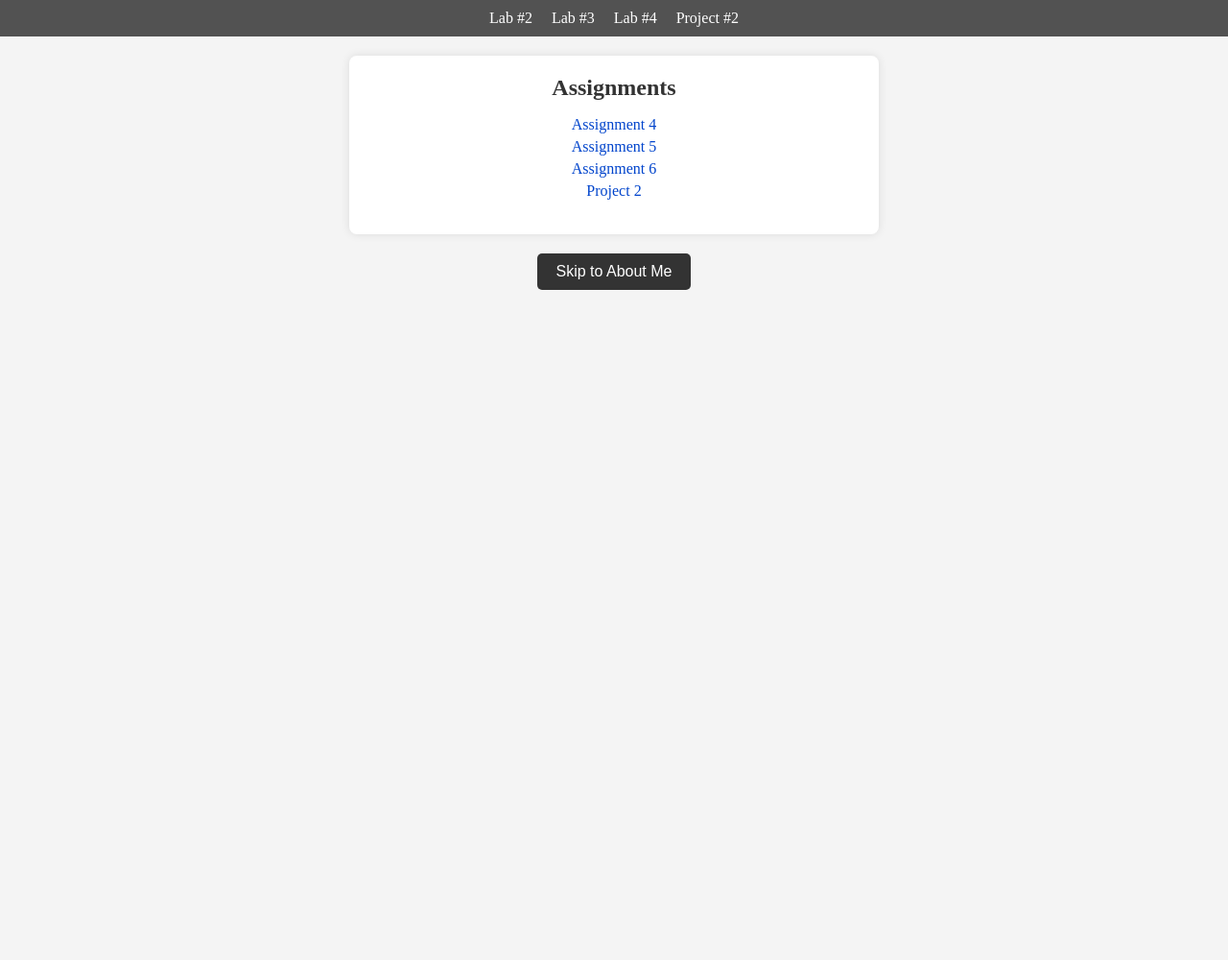
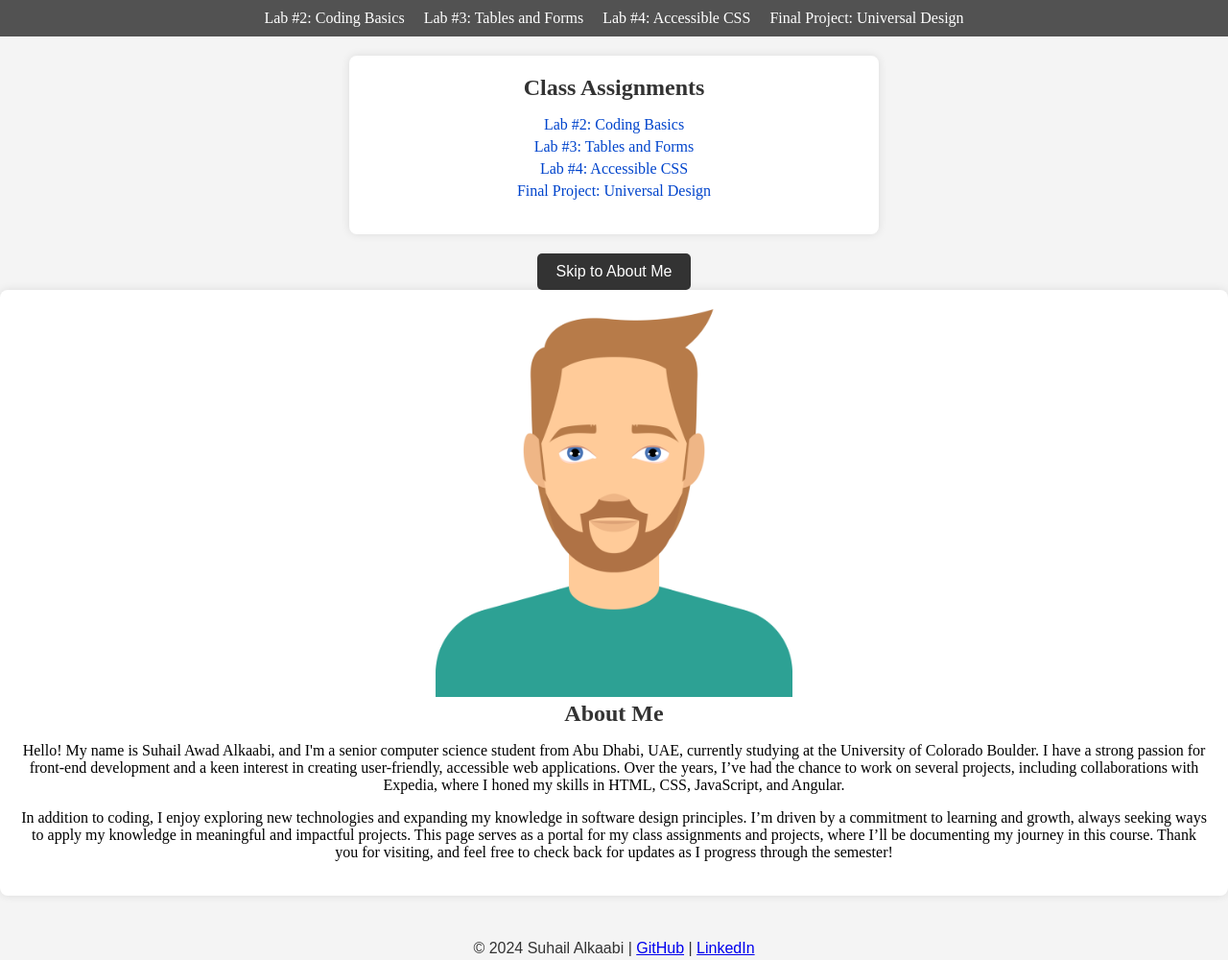
Before and after one commit to ChefSuhail/CSCI3150TheChefSuhail, a plain HTML site: page index.html in a window 1280 px wide. Shown: the top 1000 px of the page at 96% size. Drawn offline with Linux system fonts and the light colour scheme.

Commit message:
Class Portal

```diff
--- a/Project2/styles.css
+++ b/Project2/styles.css
@@ -4,6 +4,7 @@ body {
     margin: 0;
     padding: 0;
     line-height: 1.6;
+    background: #f9f9f9;
 }
 
 header {
@@ -29,6 +30,11 @@ header {
     font-weight: bold;
 }
 
+.nav-links a.active {
+    border-bottom: 2px solid #6a11cb;
+}
+
+/* Hero Section */
 .hero {
     background: linear-gradient(to right, #6a11cb, #2575fc);
     color: #fff;
@@ -36,12 +42,22 @@ header {
     padding: 4rem 1rem;
 }
 
+/* Content Sections */
 .content-section {
     padding: 2rem 1rem;
     text-align: center;
 }
 
-/* Style for the active section when it's targeted */
+.content-section h2 {
+    color: #333;
+    margin-bottom: 1rem;
+}
+
+.content-section p {
+    color: #555;
+}
+
+/* Highlight the targeted section for improved focus */
 .content-section:target {
     background: #f4f4f4;
     border-left: 4px solid #2575fc;
@@ -49,7 +65,7 @@ header {
     transition: background 0.3s ease, border-left 0.3s ease;
 }
 
-
+/* Footer */
 footer {
     background: #222;
     color: #aaa;
--- a/index.html
+++ b/index.html
@@ -9,47 +9,45 @@
 <body>
     <nav class="navbar" aria-label="Main Navigation">
         <ul class="nav-links">
-            <li><a href="Assignment4/index.html">Lab #2</a></li>
-            <li><a href="Assignment5/index.html">Lab #3</a></li>
-            <li><a href="Assignment6/index.html">Lab #4</a></li>
-            <li><a href="Project2/index.html">Project #2</a></li>
+            <li><a href="Assignment4/index.html">Lab #2: Coding Basics</a></li>
+            <li><a href="Assignment5/index.html">Lab #3: Tables and Forms</a></li>
+            <li><a href="Assignment6/index.html">Lab #4: Accessible CSS</a></li>
+            <li><a href="Project2/index.html">Final Project: Universal Design</a></li>
         </ul>
     </nav>
 
-    <div class="main-content">
+    <main class="main-content">
         <section class="assignments" aria-label="Assignments Section">
-            <h2>Assignments</h2>
+            <h2>Class Assignments</h2>
             <ul>
-                <li><a href="Assignment4/index.html">Assignment 4</a></li>
-                <li><a href="Assignment5/index.html">Assignment 5</a></li>
-                <li><a href="Assignment6/index.html">Assignment 6</a></li>
-                <li><a href="Project2/index.html">Project 2</a></li>
-
+                <li><a href="Assignment4/index.html">Lab #2: Coding Basics</a></li>
+                <li><a href="Assignment5/index.html">Lab #3: Tables and Forms</a></li>
+                <li><a href="Assignment6/index.html">Lab #4: Accessible CSS</a></li>
+                <li><a href="Project2/index.html">Final Project: Universal Design</a></li>
             </ul>
         </section>
 
-        <!-- Skip to About Me button positioned below the assignments section -->
         <button class="skip-link" onclick="scrollToAboutMe()">Skip to About Me</button>
-    </div>
+    </main>
 
-    <div style="height: 800px;"></div>
-
-    <!-- About Me section without `id` -->
-    <section class="about-me-section" aria-label="About Me Section">
-        <img src="img/SuhailAvatar.webp" alt="Avatar of Suhail Alkaabi" class="avatar">
-
-        <p>Hello! My name is Suhail Awad Alkaabi, and I'm a senior computer science student from Abu Dhabi, UAE, currently studying at the University of Colorado Boulder. I have a strong passion for front-end development and a keen interest in creating user-friendly, accessible web applications. Over the years, I’ve had the chance to work on several projects, including collaborations with Expedia, where I honed my skills in HTML, CSS, JavaScript, and Angular.</p>
-        <p>In addition to coding, I enjoy exploring new technologies and expanding my knowledge in software design principles. I’m driven by a commitment to learning and growth, always seeking ways to apply my knowledge in meaningful and impactful projects. This page serves as a portal for my class assignments and projects, where I’ll be documenting my journey in this course. Thank you for visiting, and feel free to check back for updates as I progress through the semester!</p>
+    <section id="about-me-section" class="about-me" aria-label="About Me Section">
+        <div class="about-me-grid">
+            <img src="img/SuhailAvatar.webp" alt="Avatar of Suhail Alkaabi" class="avatar">
+            <div class="about-me-text">
+                <h2>About Me</h2>
+                <p>Hello! My name is Suhail Awad Alkaabi, and I'm a senior computer science student from Abu Dhabi, UAE, currently studying at the University of Colorado Boulder. I have a strong passion for front-end development and a keen interest in creating user-friendly, accessible web applications. Over the years, I’ve had the chance to work on several projects, including collaborations with Expedia, where I honed my skills in HTML, CSS, JavaScript, and Angular.</p>
+                <p>In addition to coding, I enjoy exploring new technologies and expanding my knowledge in software design principles. I’m driven by a commitment to learning and growth, always seeking ways to apply my knowledge in meaningful and impactful projects. This page serves as a portal for my class assignments and projects, where I’ll be documenting my journey in this course. Thank you for visiting, and feel free to check back for updates as I progress through the semester!</p>
+            </div>
+        </div>
     </section>
 
     <footer>
-        <p>&copy; 2024-Suhail Alkaabi</p>
+        <p>&copy; 2024 Suhail Alkaabi | <a href="https://github.com/ChefSuhail">GitHub</a> | <a href="https://linkedin.com/in/suhail-alkaabi-aaa16a1a6">LinkedIn</a></p>
     </footer>
 
-    <!-- JavaScript to handle scrolling to the section -->
     <script>
         function scrollToAboutMe() {
-            const aboutMeSection = document.querySelector('.about-me-section');
+            const aboutMeSection = document.querySelector('#about-me-section');
             if (aboutMeSection) {
                 aboutMeSection.scrollIntoView({ behavior: 'smooth' });
             }
```
Also changed, not shown: Project2/how.html (+2 -2 lines), Project2/what.html (+2 -2 lines), Project2/why.html (+2 -2 lines), index.css (line endings or trailing spaces).
